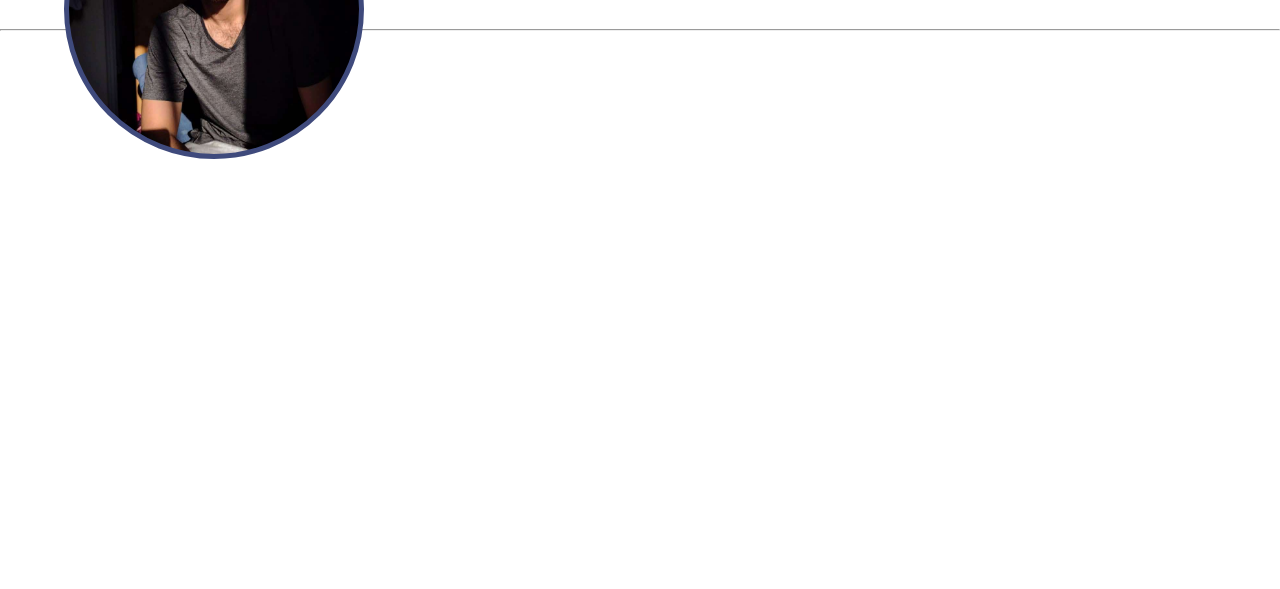
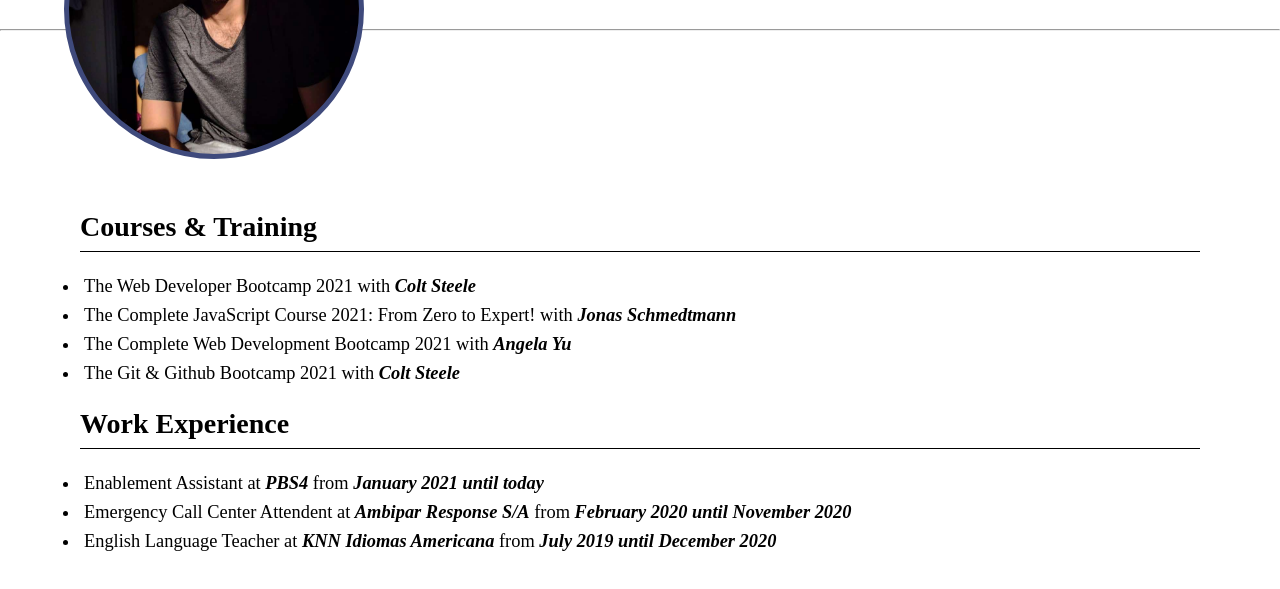
Before and after one commit to LucasAxelson/html, a plain HTML site: page personal-site/index.html in a window 1280 px wide. Shown: the part 173-762 px from the top of the page. Drawn offline with Linux system fonts and the light colour scheme.

Commit message:
Section - Experience

```diff
--- a/personal-site/app.css
+++ b/personal-site/app.css
@@ -10,7 +10,18 @@ body {
   background-color: rgrgb(189, 205, 209);
 }
 
+/* GENERAL CLASSES */
+
+.text--focus {
+  font-weight: 700;
+  font-style: italic;
+}
+
 /* HEADER DIVS & IMGS */
+
+header {
+  margin-bottom: 10rem;
+}
 
 .header__container {
   margin: 2rem 5rem;
@@ -58,3 +69,26 @@ body {
   font-size: 1.5rem;
   text-align: center;
 }
+
+/* SECTION - EXPERIENCE */
+
+.section__experience {
+  margin: 0 5rem;
+}
+
+.section--titles {
+  font-size: 1.75rem;
+  border-bottom: solid black 1.5px;
+
+  padding-top: 1.25rem;
+  padding-bottom: 0.5rem;
+}
+
+.section--list {
+  padding-top: 1.25rem;
+}
+
+.section--options {
+  font-size: 1.15rem;
+  padding: 0.25rem;
+}
--- a/personal-site/index.html
+++ b/personal-site/index.html
@@ -26,7 +26,21 @@
         <hr>
     </header>
 
-
+    <section class="section__experience">
+        <h3 class="section--titles">Courses & Training</h3>
+        <ul class="section--list">
+            <li class="section--options">The Web Developer Bootcamp 2021 with <span class="text--focus">Colt Steele</span></li>
+            <li class="section--options">The Complete JavaScript Course 2021: From Zero to Expert! with <span class="text--focus">Jonas Schmedtmann</span></li>
+            <li class="section--options">The Complete Web Development Bootcamp 2021 with <span class="text--focus">Angela Yu</span></li>
+            <li class="section--options">The Git & Github Bootcamp 2021 with <span class="text--focus">Colt Steele</span></li>
+        </ul>
+        <h3 class="section--titles">Work Experience</h3>
+        <ul class="section--list">
+            <li class="section--options">Enablement Assistant at <span class="text--focus">PBS4</span> from <span class="text--focus">January 2021 until today</span></li>
+            <li class="section--options">Emergency Call Center Attendent at <span class="text--focus">Ambipar Response S/A</span> from <span class="text--focus">February 2020 until November 2020</span></li>
+            <li class="section--options">English Language Teacher at <span class="text--focus">KNN Idiomas Americana</span> from <span class="text--focus">July 2019 until December 2020</span></li>
+        </ul>
+    </section>
 
 </body>
 </html>
```
